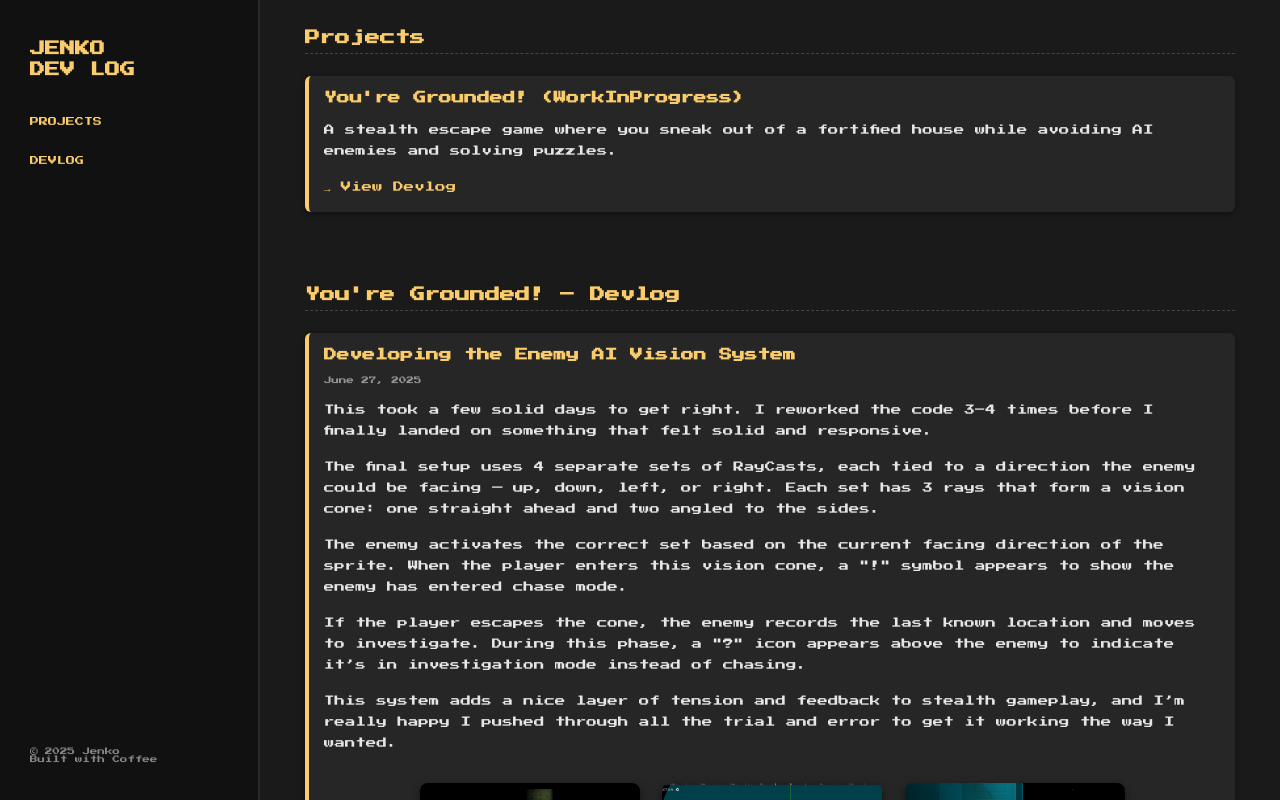
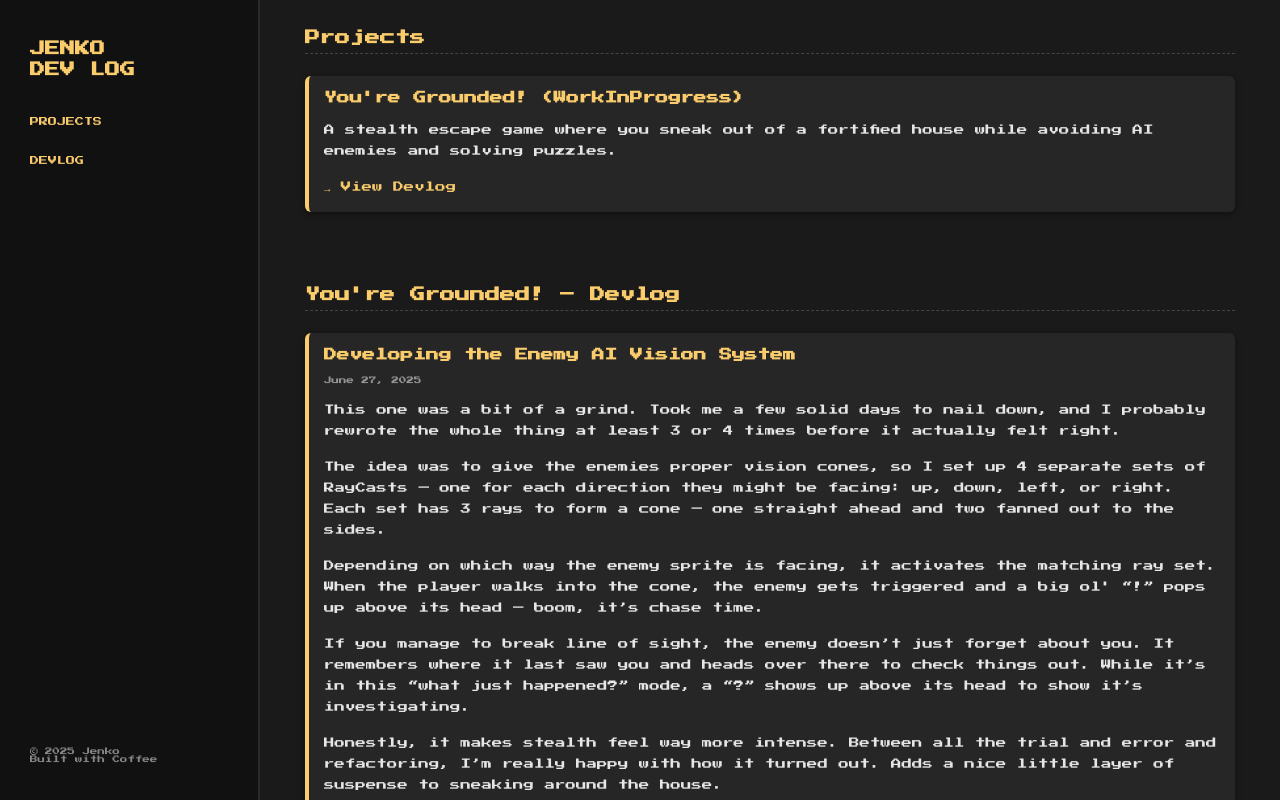
Before and after one commit to JENKO153/JENKO.dev, a plain HTML site: page index.html in a window 1280 px wide. Drawn offline with Linux system fonts and the light colour scheme.

Commit message:
Update index.html
Made the post sound better

```diff
--- a/index.html
+++ b/index.html
@@ -242,11 +242,11 @@
         <div class="devlog-entry">
           <h4>Developing the Enemy AI Vision System</h4>
           <time>June 27, 2025</time>
-           <p>This took a few solid days to get right. I reworked the code 3–4 times before I finally landed on something that felt solid and responsive.</p>
-          <p>The final setup uses 4 separate sets of RayCasts, each tied to a direction the enemy could be facing — up, down, left, or right. Each set has 3 rays that form a vision cone: one straight ahead and two angled to the sides.</p>
-          <p>The enemy activates the correct set based on the current facing direction of the sprite. When the player enters this vision cone, a "!" symbol appears to show the enemy has entered chase mode.</p>
-          <p>If the player escapes the cone, the enemy records the last known location and moves to investigate. During this phase, a "?" icon appears above the enemy to indicate it’s in investigation mode instead of chasing.</p>
-          <p>This system adds a nice layer of tension and feedback to stealth gameplay, and I’m really happy I pushed through all the trial and error to get it working the way I wanted.</p>
+            <p>This one was a bit of a grind. Took me a few solid days to nail down, and I probably rewrote the whole thing at least 3 or 4 times before it actually felt right.</p>
+            <p>The idea was to give the enemies proper vision cones, so I set up 4 separate sets of RayCasts — one for each direction they might be facing: up, down, left, or right. Each set has 3 rays to form a cone — one straight ahead and two fanned out to the sides.</p>
+            <p>Depending on which way the enemy sprite is facing, it activates the matching ray set. When the player walks into the cone, the enemy gets triggered and a big ol' “!” pops up above its head — boom, it’s chase time.</p>
+            <p>If you manage to break line of sight, the enemy doesn’t just forget about you. It remembers where it last saw you and heads over there to check things out. While it’s in this “what just happened?” mode, a “?” shows up above its head to show it’s investigating.</p>
+            <p>Honestly, it makes stealth feel way more intense. Between all the trial and error and refactoring, I’m really happy with how it turned out. Adds a nice little layer of suspense to sneaking around the house.</p>
           <div class="image-gallery">
             <img src="images/enemy_vision_1.png" alt="Vision Angle 1" onclick="openLightbox(this)">
             <img src="images/enemy_vision_2.png" alt="Vision Angle 2" onclick="openLightbox(this)">
```
